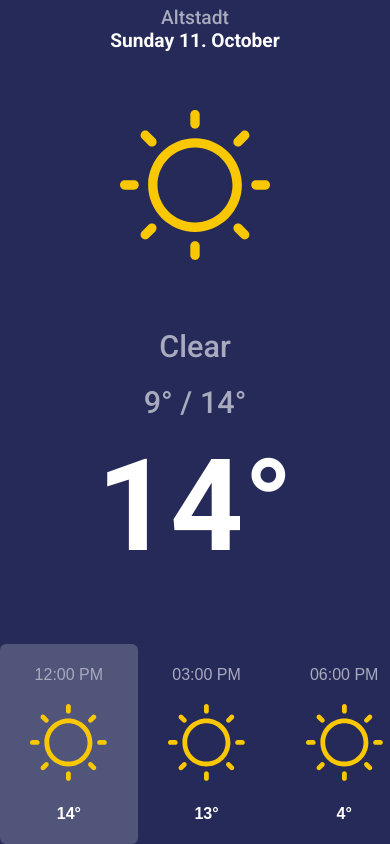
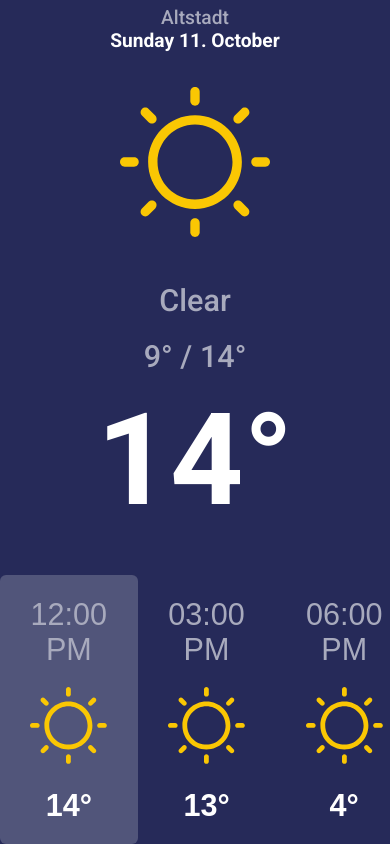
Before and after one commit to fernandosouza-playground/weather, a React (Create React App) app: page / in a window 390 px wide. Built offline with nearby package versions, Linux system fonts and the light colour scheme.

Commit message:
Improves button readability on mobile devices by increasing its typography size

```diff
--- a/src/weatherButton/index.tsx
+++ b/src/weatherButton/index.tsx
@@ -6,7 +6,7 @@ import { Temperature } from "../temperature";
 
 const DateTime = styled.span`
   color: #a8aabd;
-  font-size: 2.5rem;
+  font-size: 4.778rem;
 
   @media screen and (min-width: 768px) {
     font-size: 4.778rem;
@@ -15,7 +15,7 @@ const DateTime = styled.span`
 
 const StyledTemperature = styled(Temperature)`
   font-weight: bold;
-  font-size: 2.5rem;
+  font-size: 4.778rem;
   color: #fff;
 
   @media screen and (min-width: 768px) {
```
